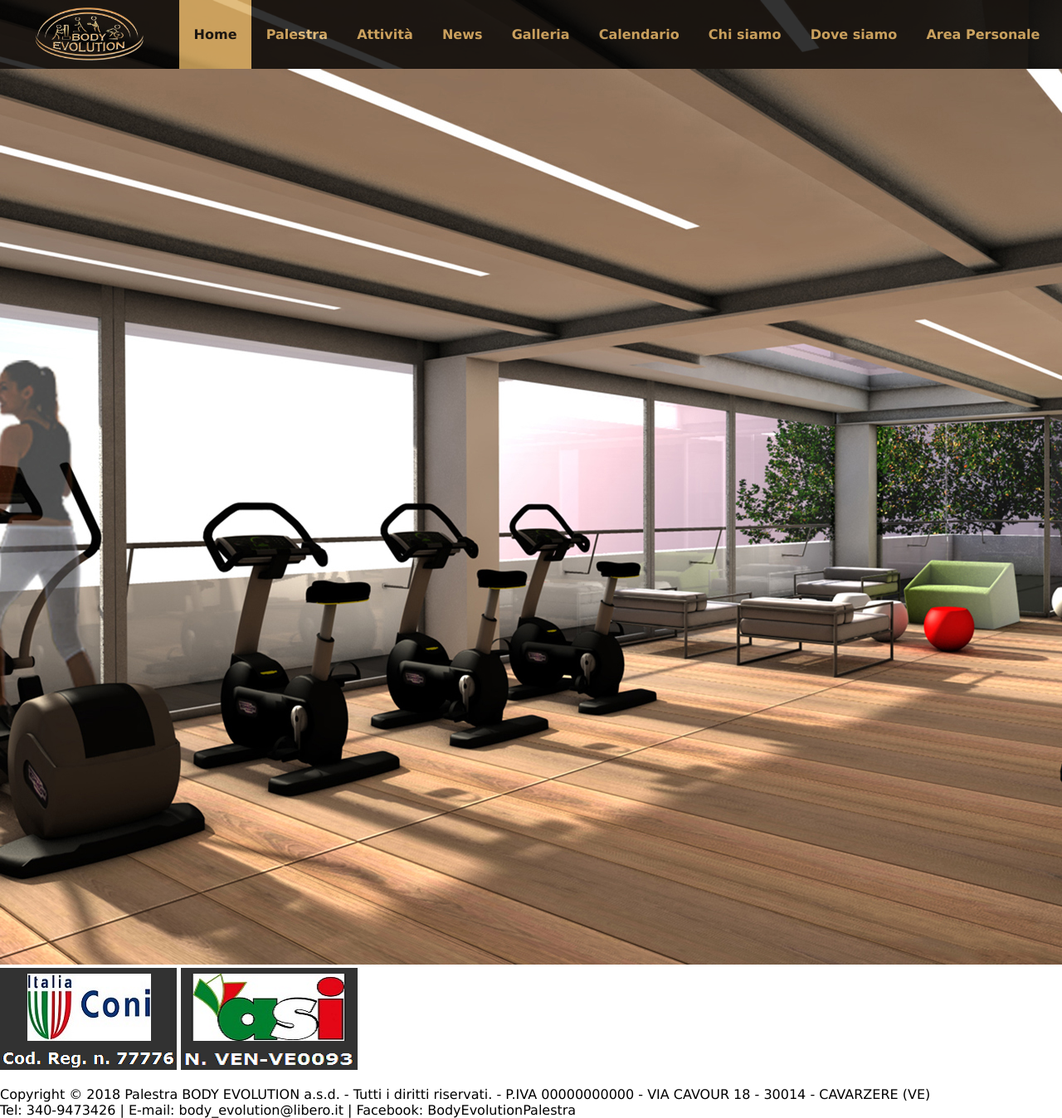
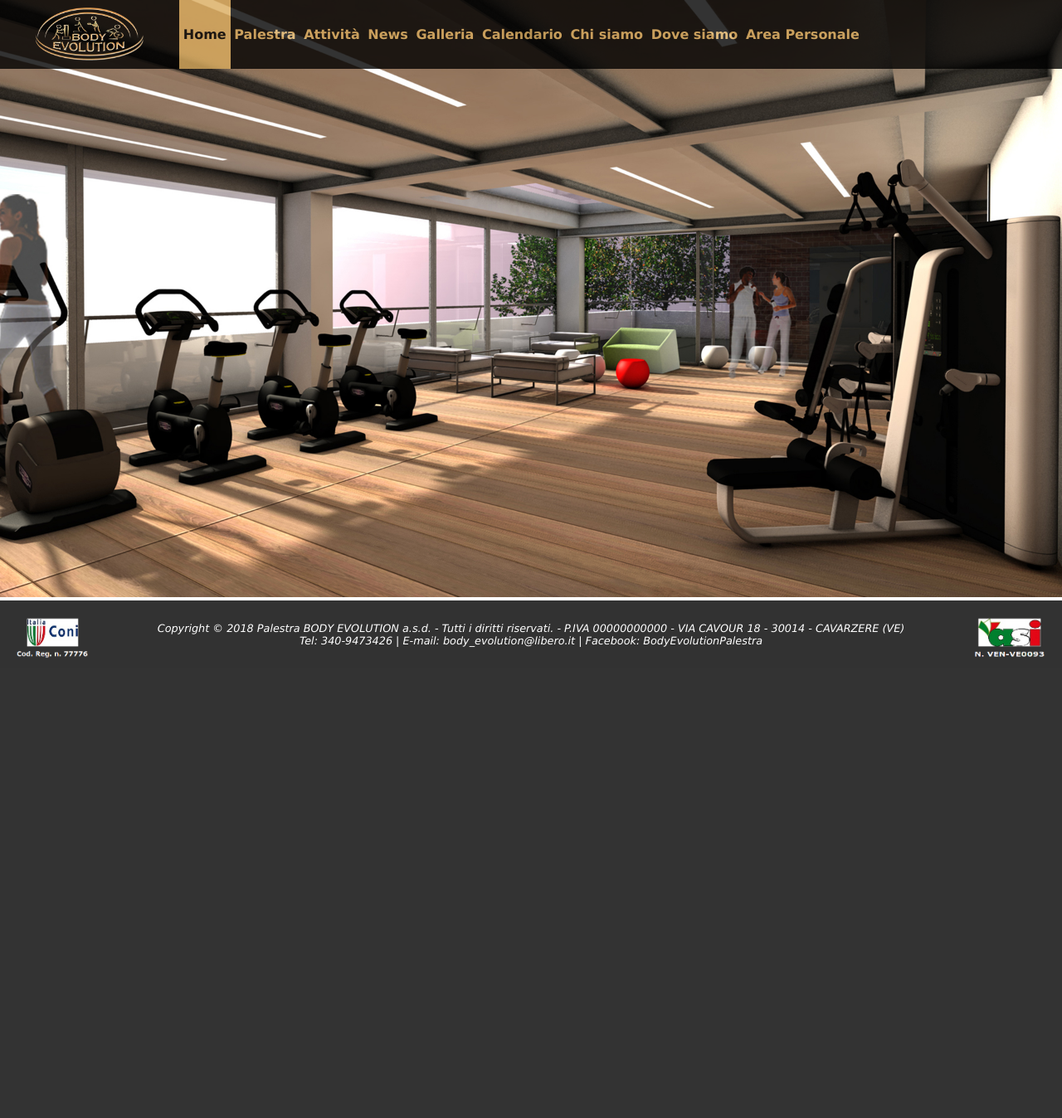
Before and after one commit to ShiroAimai/Tecweb-Project, a PHP site: page /HTML/Home.html in a window 1280 px wide; the page is wider, and only the part inside the window is pictured. Shown: that part at 83% size. After the commit the page ends 793 px from the top of that part, so only its background shows below. Run offline with PHP 8.4, Linux system fonts and the light colour scheme.

Commit message:
Update Desktop.css

```diff
--- a/CSS/Desktop.css
+++ b/CSS/Desktop.css
@@ -11,9 +11,6 @@
 	padding: 0;
 	font-size: 100%;
 	font-family: Verdana, Arial, Helvetica, sans-serif;
-	background-image: url("../IMAGES/Sfondo.jpg");
-	background-size: cover;
-	background-repeat: no-repeat;
 }
 
 
@@ -24,6 +21,11 @@
 =========================
 */
 
+#Intestazione {
+	position: fixed;
+	width: 100%;
+}
+
 #logo {
 	float: left;
 	padding: 0.25em;
@@ -31,16 +33,8 @@
 	margin-right: 2.5%;
 	margin-left: 2.5%;
 	position:relative;
-	z-index: 1;
+	z-index: 5;
 }
-
-
-
-/*
-=========================
-SEZIONE MENU
-=========================
-*/
 
 #Menu {
 	background-color: black;
@@ -64,7 +58,7 @@
 	text-align: center;
 	text-decoration: none;
 	font-weight:bold;
-	padding:2em 1.1em;
+	padding:2em 0.3em;
 }
 
 #Menu li a:hover:not(.active) {
@@ -85,8 +79,9 @@
 =========================
 */
 
-#Descrizione {
-
+#Sfondo {
+	max-width: 100%;
+	height: auto;
 }
 
 
@@ -99,5 +94,22 @@
 */
 
 #Footer {
+	padding: 1em;
+	text-align: center;
+	font-style: italic;
+	font-size: 0.8em;
+	color: white;
+	background-color: #323232;
+}
 
+#Coni {
+	float: left;
+	padding: 0.5em;
+	width: 7%;
 }
+
+#asi {
+	float: right;
+	padding: 0.5em;
+	width: 7%;
+}
```
